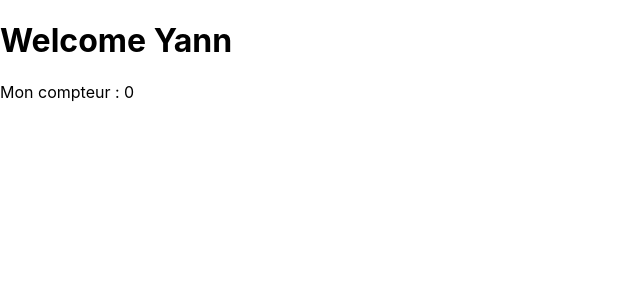
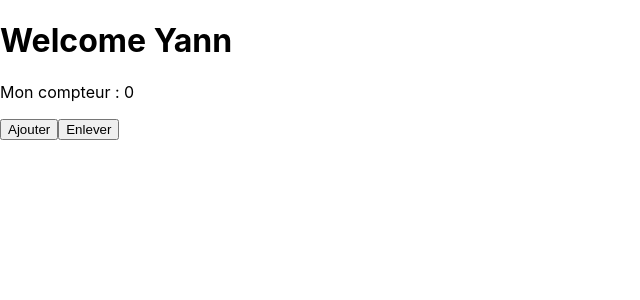
Before and after one commit to Aqualegion/premier_projet, a React (Create React App) app: page / in a window 1280 px wide. Shown: the top 300 px of the page, without its empty margins (0-640 px from the left). Built offline with nearby package versions, Linux system fonts and the light colour scheme.

Commit message:
Compteur de la page Welcome terminé

```diff
--- a/src/Welcome.js
+++ b/src/Welcome.js
@@ -7,11 +7,26 @@ class Welcome extends Component{
             count: 0
         }
     }
+
+    addOne(){
+        this.setState({
+            count: this.state.count +1
+        })
+    }
+
+    removeOne(){
+        this.setState({
+            count: this.state.count -1
+        })
+    }
+
     render() {
         return(
             <div>
                 <h1>Welcome {this.props.name}</h1>
                 <p>Mon compteur : {this.state.count}</p>
+                <button onClick={()=>this.addOne()}>Ajouter</button>
+                <button onClick={this.removeOne.bind(this)}>Enlever</button>
             </div>
         );
     }
```
